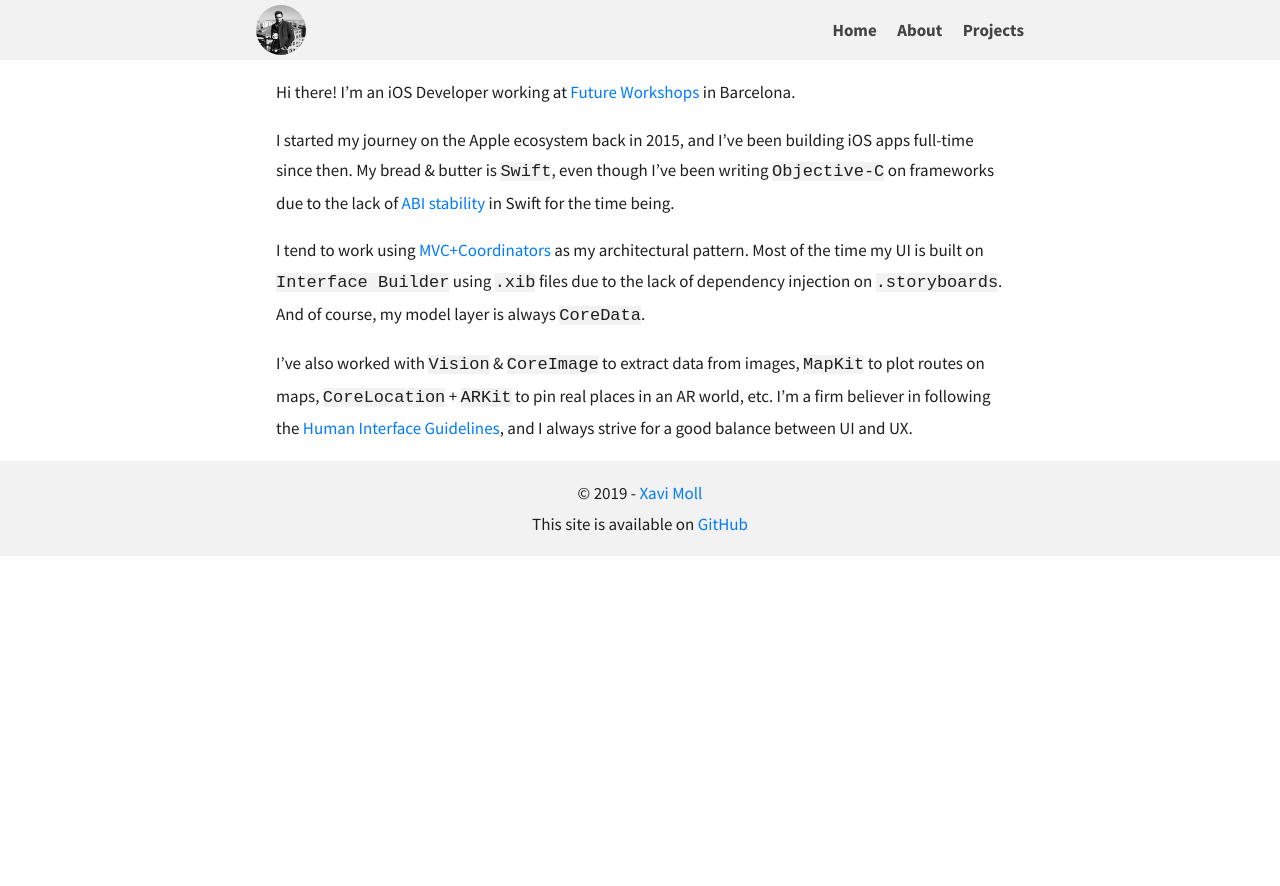
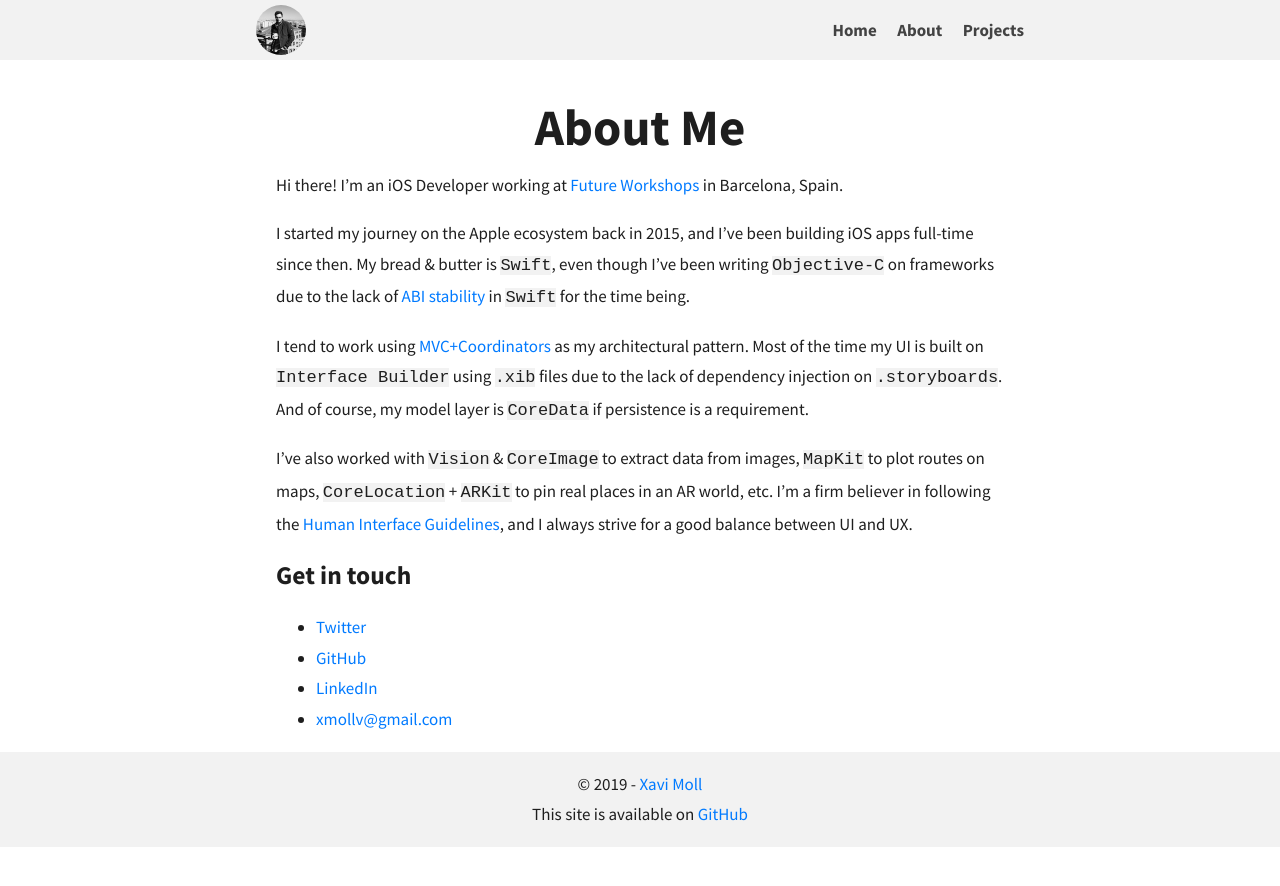
Before and after one commit to xmollv/xmollv.github.io, a Jekyll site: the page built from pages/about.md, in a window 1280 px wide. Shown: the top 886 px of the page. Built offline with Jekyll 4.4.1, drawn with Linux system fonts in a browser that asks for light colours; our own code applies the rules of GitHub Pages for plain Markdown files.

Commit message:
Changed a bit the about me

```diff
--- a/pages/about.md
+++ b/pages/about.md
@@ -2,11 +2,17 @@
 layout: default
 permalink: /about
 ---
+# About Me
+Hi there! I'm an iOS Developer working at [Future Workshops](https://www.futureworkshops.com) in Barcelona, Spain.
 
-Hi there! I'm an iOS Developer working at [Future Workshops](https://www.futureworkshops.com) in Barcelona.
+I started my journey on the Apple ecosystem back in 2015, and I've been building iOS apps full-time since then. My bread & butter is `Swift`, even though I've been writing `Objective-C` on frameworks due to the lack of [ABI stability](https://swift.org/abi-stability) in `Swift` for the time being.
 
-I started my journey on the Apple ecosystem back in 2015, and I've been building iOS apps full-time since then. My bread & butter is `Swift`, even though I've been writing `Objective-C` on frameworks due to the lack of [ABI stability](https://swift.org/abi-stability) in Swift for the time being.
-
-I tend to work using [MVC+Coordinators](http://khanlou.com/2015/01/the-coordinator/) as my architectural pattern. Most of the time my UI is built on `Interface Builder` using `.xib` files due to the lack of dependency injection on `.storyboards`. And of course, my model layer is always `CoreData`.
+I tend to work using [MVC+Coordinators](http://khanlou.com/2015/01/the-coordinator/) as my architectural pattern. Most of the time my UI is built on `Interface Builder` using `.xib` files due to the lack of dependency injection on `.storyboards`. And of course, my model layer is `CoreData` if persistence is a requirement.
 
 I've also worked with `Vision` & `CoreImage` to extract data from images, `MapKit` to plot routes on maps, `CoreLocation` + `ARKit` to pin real places in an AR world, etc. I'm a firm believer in following the [Human Interface Guidelines](https://developer.apple.com/design/human-interface-guidelines/ios/overview/themes/), and I always strive for a good balance between UI and UX.
+
+## Get in touch
+- [Twitter](https://twitter.com/xmollv)
+- [GitHub](https://github.com/xmollv)
+- [LinkedIn](https://www.linkedin.com/in/xmollv)
+- [xmollv@gmail.com](mailto:xmollv@gmail.com)
```
